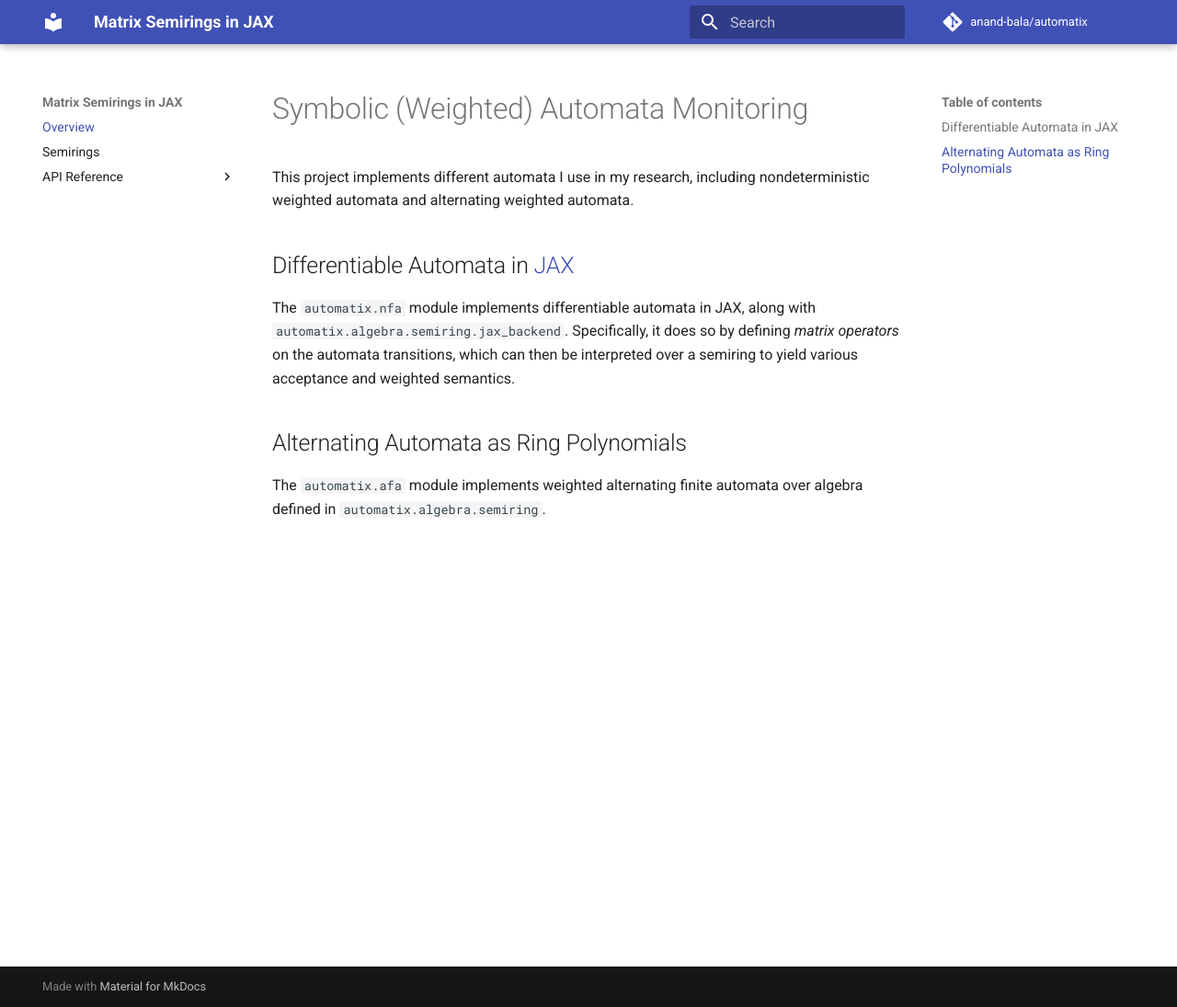
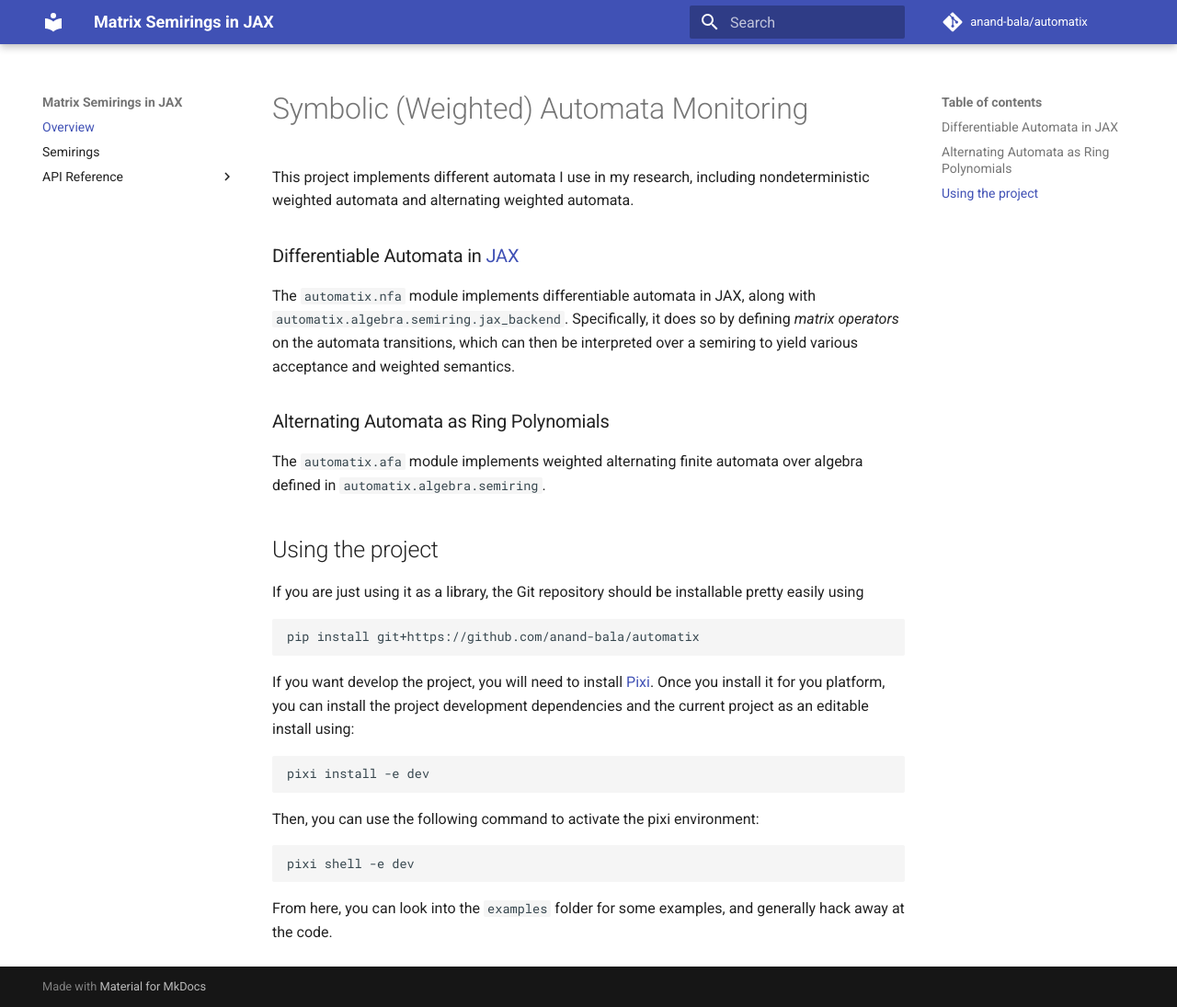
Before and after one commit to anand-bala/automatax, an MkDocs documentation site: the page built from docs/index.md, in a window 1280 px wide and 1095 px high. Shown: the whole window at 92% size. Built offline with MkDocs 1.6.1 and Material for MkDocs 9.7.7, drawn with Linux system fonts in a browser that asks for light colours; comment, search, counter and statistics services are not loaded.

Commit message:
doc: update README

````diff
--- a/docs/index.md
+++ b/docs/index.md
@@ -3,7 +3,7 @@
 This project implements different automata I use in my research, including
 nondeterministic weighted automata and alternating weighted automata.
 
-## Differentiable Automata in [JAX](https://github.com/google/jax)
+### Differentiable Automata in [JAX](https://github.com/google/jax)
 
 The `automatix.nfa` module implements differentiable automata in JAX, along with
 `automatix.algebra.semiring.jax_backend`.
@@ -11,7 +11,32 @@ Specifically, it does so by defining _matrix operators_ on the automata transiti
 which can then be interpreted over a semiring to yield various acceptance and weighted
 semantics.
 
-## Alternating Automata as Ring Polynomials
+### Alternating Automata as Ring Polynomials
 
 The `automatix.afa` module implements weighted alternating finite automata over
 algebra defined in `automatix.algebra.semiring`.
+
+## Using the project
+
+If you are just using it as a library, the Git repository should be installable pretty
+easily using
+
+```bash
+pip install git+https://github.com/anand-bala/automatix
+```
+
+If you want develop the project, you will need to install [Pixi](https://pixi.sh/latest/).
+Once you install it for you platform, you can install the project development
+dependencies and the current project as an editable install using:
+
+```bash
+pixi install -e dev
+```
+
+Then, you can use the following command to activate the pixi environment:
+```bash
+pixi shell -e dev
+```
+
+From here, you can look into the `examples` folder for some examples, and generally hack
+away at the code.
````
